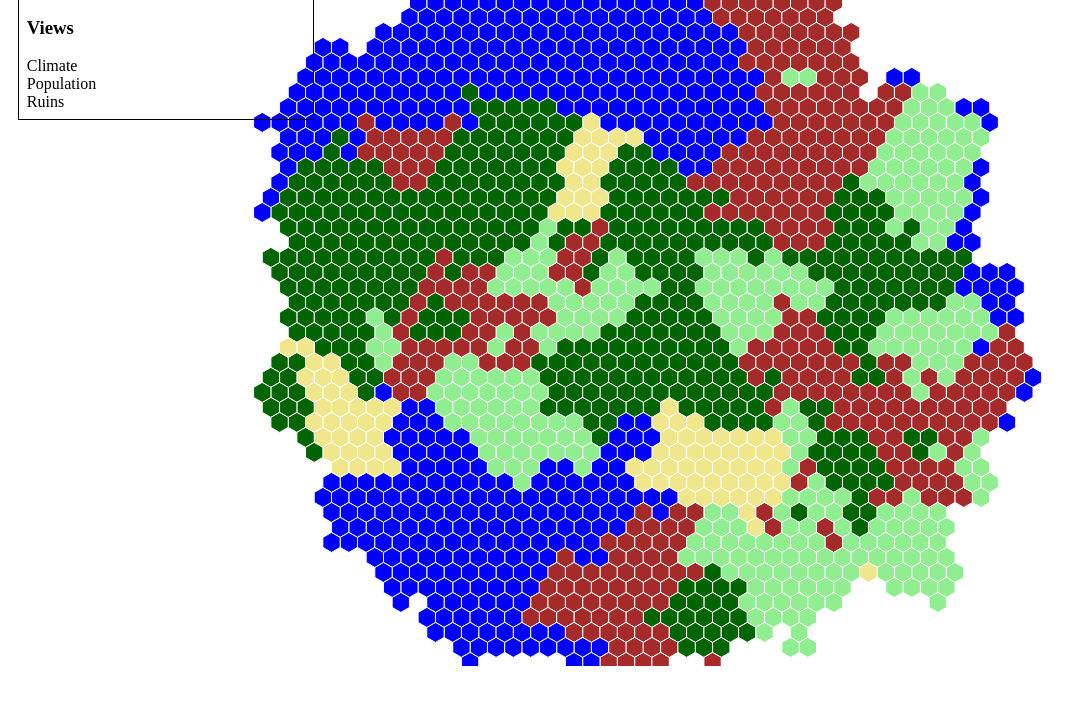
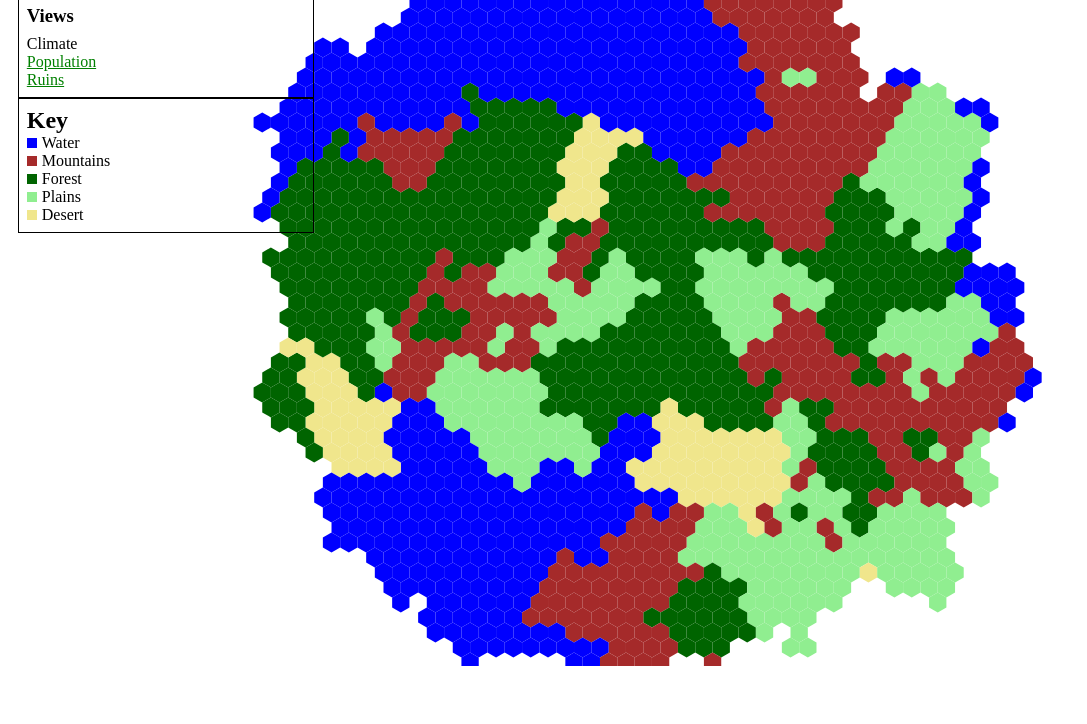
Before and after one commit to JTeamDevelop/hexPlane, a plain HTML site: page index.html in a window 1280 px wide. Shown: the part 76-800 px from the top of the page, without its empty margins (0-1087 px from the left). Drawn offline with Linux system fonts and the light colour scheme; no server answers.

Commit message:
Climate, views, and key

```diff
--- a/index.html
+++ b/index.html
@@ -13,7 +13,10 @@
 </head>
 
 <body>
-  <div id="hexPlane" ></div>
+  <div id="hexPlane" >
+	<div id="hexKey" ></div>
+  </div>
+
 </body>
 
   <script type="text/javascript" src="src/jquery-1.11.3.min.js"></script>
--- a/src/hexPlane.js
+++ b/src/hexPlane.js
@@ -532,9 +532,31 @@ hexPlaneMap.prototype.addZone = function () {
   this.zones.push(Z);
   return size;
 };
+
+//////////////////////////////////////////////////////////////////////////////////////////////////////////////
+//Display
+
+hexPlaneMap.prototype.key = function () {
+
+    var title = "<h2>Key</h2>", tkey="<div id=keyTerrain>", ckey="<div id=keyClimate>";
+    TERRAIN.forEach(function(T){
+    	tkey+="<div class=square style='background:"+T.color+"'></div>"+T.name+"</br>";
+    })
+	CLIMATE.forEach(function(C){
+    	ckey+="<div class=square style='background:"+C.color+"'></div>"+C.name+"</br>";
+    })
+    tkey+="</div>";
+    ckey+="</div>";
+
+    d3.select("#hexKey").append("div")
+      .attr("id", "TCKey")
+      .html(title+tkey+ckey);
+}
+
 hexPlaneMap.prototype.display = function () {
   var map = this;
   var svg = d3.select("#hexPlane").append("svg")
+  	.classed({'map': true})
     .attr("width", map._width)
     .attr("height", map._height);
 
@@ -562,17 +584,79 @@ hexPlaneMap.prototype.display = function () {
       console.log(hex);
     });
 
+	var hexClimate = svg.append("g").classed({'gClimate': true})
+    .selectAll("path")
+    .data(map.rawcells(), function(cell){
+      return drawCell(map,cell);
+    })
+    .enter().append("path")
+    .classed({'hex': true})
+    .style({fill: function (cell) {
+        if(cell.data.climate>-1) {
+          return CLIMATE[cell.data.climate].color;
+        }
+      }})
+    .attr("d", function(cell){
+      return drawCell(map,cell);
+    })
+    .attr("title", function(cell){
+      return "Hex";
+    })
+    .order()
+    .on("click", function(){
+      var hex = d3.select(this).datum();
+      console.log(hex);
+    });
+
     var hinfo = "<h1>"+this.name+"</h1>";
     hinfo+="<strong>Seed: </strong>"+this.uid;
-    hinfo+="<h3>Views</h3><span>Climate</span></br><span>Population</span></br><span>Ruins</span>";
+    hinfo+="<h3>Views</h3><span class=selView id=selClimate>Climate</span></br><span class='selView selected' id=selPop>Population</span>";
+    hinfo+="</br><span class='selView selected' id=selRuins>Ruins</span>";
 
-    d3.select("#hexPlane").append("div")
+    d3.select("#hexKey").append("div")
       .attr("id", "pInfo")
       .html(hinfo);
+
+	//add functionality to change views
+	d3.selectAll(".selView").on("click",function(){
+		var sel = d3.select(this);
+		var state = sel.classed("selected");
+		var id = sel.attr("id");
+		//togles the climate views on and off
+		if(id == "selClimate"){
+			if(state) {
+				d3.select(".gClimate").style({opacity:0});
+				d3.select(".gHex").style({opacity:1});
+				d3.select("#keyTerrain").style({display:"inline"});
+				d3.select("#keyClimate").style({display:"none"});
+			}
+			else {
+				d3.select(".gClimate").style({opacity:1});
+				d3.select(".gHex").style({opacity:0});
+				d3.select("#keyTerrain").style({display:"none"});
+				d3.select("#keyClimate").style({display:"inline"});
+			}
+		}
+		else if (id=="selPop") {
+			if(state) {
+				d3.select(".gPop").style({opacity:0});
+			}
+			else {
+				d3.select(".gPop").style({opacity:1});
+			}
+		}
+		else {
+		}
+
+		//toggle selected class
+		sel.classed("selected", !sel.classed("selected"));
+	});
+
+	map.key();
 }
 
 hexPlaneMap.prototype.popDisplay = function () {
-	var svg = d3.select("svg");
+	var svg = d3.select(".map");
 
 	var pop = svg.append("g").classed({'gPop': true})
     .selectAll("circle")
@@ -605,6 +689,7 @@ hexPlaneMap.prototype.popDisplay = function () {
 		content: function(cell) {
 			var data = cell[0].__data__.data;
 			var html="<strong>"+TERRAIN[data.terrain].name+"</strong>";
+			html+="</br>"+CLIMATE[data.climate].name;
 
 			if(Object.keys(data.pop).length != 0){
 				var pop = cell[0].__data__.data.pop;
@@ -623,6 +708,8 @@ hexPlaneMap.prototype.popDisplay = function () {
 	});
 
 }
+//////////////////////////////////////////////////////////////////////////////////////////////////////////////
+//////////////////////////////////////////////////////////////////////////////////////////////////////////////
 
 var Zone = function (map,i) {
   this.map=map;
--- a/src/hexplane.css
+++ b/src/hexplane.css
@@ -1,3 +1,7 @@
+h1, h2, h3 {
+  margin: 0;
+}
+
 #hexPlane {
   position:fixed;
   top:15px;
@@ -5,19 +9,44 @@
   left:1%;
   right:1%;
 }
-#pInfo {
-  position: absolute;
+#hexKey {
+  position:absolute;
   top: -5px;
   left: 5px;
+}
+
+.gClimate {
+  opacity: 0;
+}
+
+#pInfo {
   padding: .5em;
   border: 1px solid black;
 }
-#pInfo h1 {
-  margin: 0;
+#pInfo h3{
+  margin: 0.4em 0;
+}
+
+#TCKey {
+  padding: .5em;
+  border: 1px solid black;
+}
+
+#keyClimate {
+  display: none;
+}
+
+
+.selView {
+  cursor: pointer;
+}
+
+.selView.selected{
+  text-decoration: underline;
+  color: green;
 }
 
 path {
-  stroke: #fff;
 }
 
 circle {
@@ -37,3 +66,10 @@ circle {
     background-color: #f5f5b5;
     border: 1px solid #deca7e;
 }
+
+.square {
+  	width: 10px;
+	height: 10px;
+	margin-right: 5px;
+	display: inline-block;
+}
```
